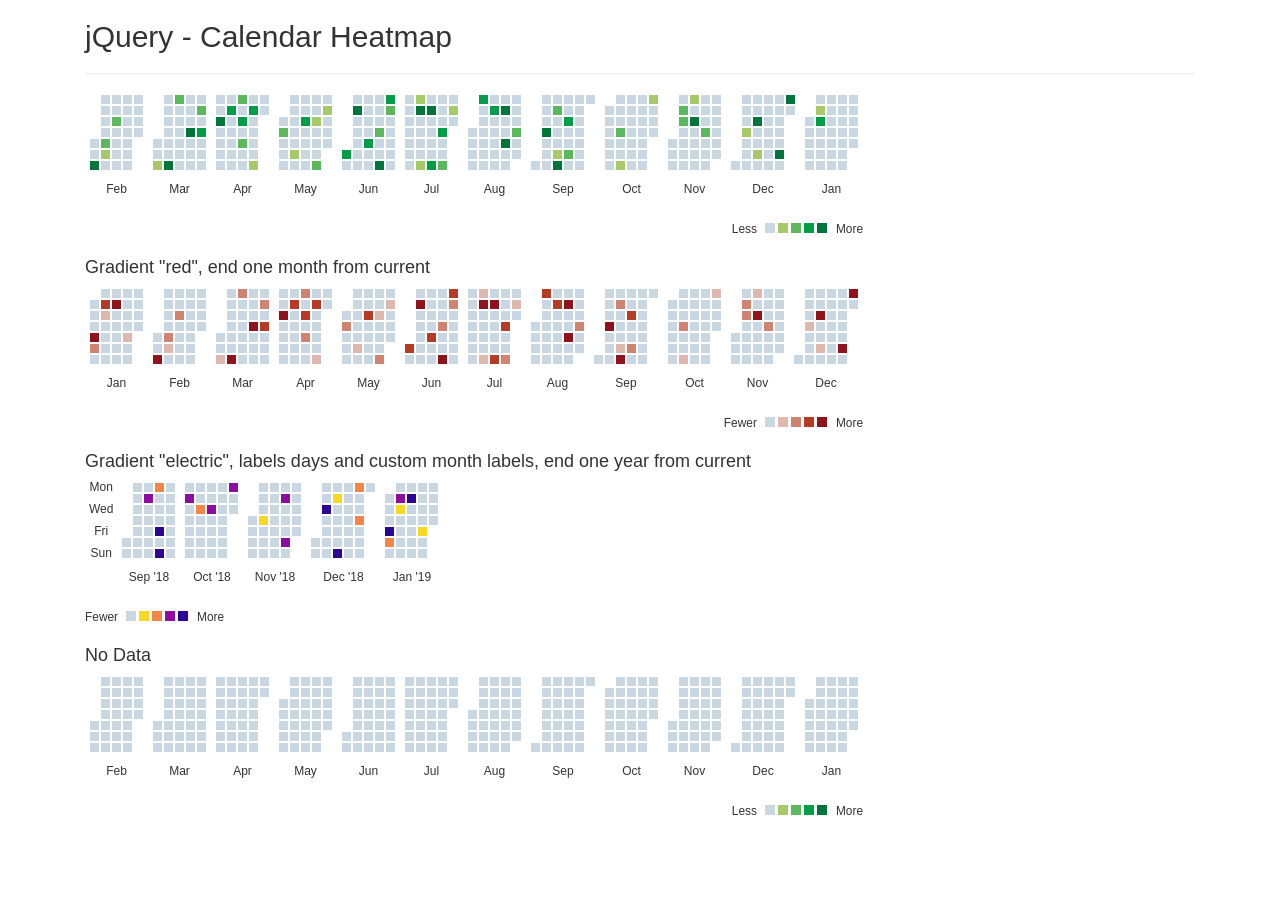
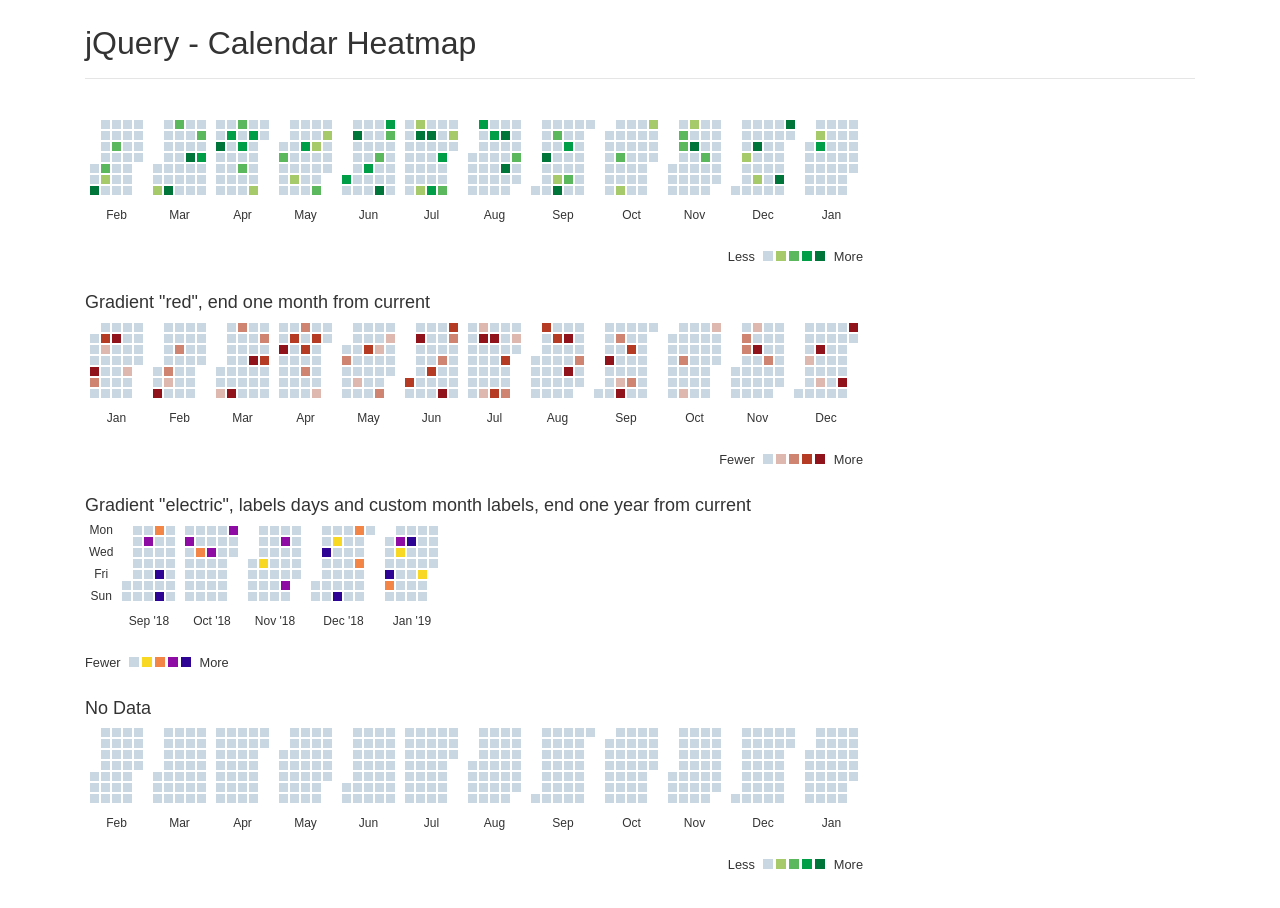
Before and after one commit to SeBassTian23/CalendarHeatmap, a website: page demo/index.html in a window 1280 px wide. Before the commit the page ends 840 px from the top, so only its background shows below. Drawn offline with nearby package versions, Linux system fonts and the light colour scheme.

Commit message:
update demo to bootstrap 4

```diff
--- a/demo/index.html
+++ b/demo/index.html
@@ -4,7 +4,7 @@
 <head>
 	<title>jQuery Calendar Heatmap</title>
 	<link rel="stylesheet" type="text/css" href="../dist/jquery.CalendarHeatmap.min.css">
-	<link rel="stylesheet" href="https://cdnjs.cloudflare.com/ajax/libs/twitter-bootstrap/3.3.7/css/bootstrap.min.css">
+	<link rel="stylesheet" href="https://stackpath.bootstrapcdn.com/bootstrap/4.4.1/css/bootstrap.min.css" integrity="sha384-Vkoo8x4CGsO3+Hhxv8T/Q5PaXtkKtu6ug5TOeNV6gBiFeWPGFN9MuhOf23Q9Ifjh" crossorigin="anonymous">
 	<style type="text/css">
 	body {
 		font-family:Arial, Helvetica, sans-serif;
@@ -14,29 +14,45 @@
 		font-size: 18px;
 	}
 	</style>
-	<script src="https://cdnjs.cloudflare.com/ajax/libs/jquery/2.1.4/jquery.min.js"></script>
-	<script src="https://cdnjs.cloudflare.com/ajax/libs/twitter-bootstrap/3.3.7/js/bootstrap.min.js"></script>
+	<script src="https://code.jquery.com/jquery-3.4.1.slim.min.js" integrity="sha384-J6qa4849blE2+poT4WnyKhv5vZF5SrPo0iEjwBvKU7imGFAV0wwj1yYfoRSJoZ+n" crossorigin="anonymous"></script>
+	<script src="https://cdn.jsdelivr.net/npm/popper.js@1.16.0/dist/umd/popper.min.js" integrity="sha384-Q6E9RHvbIyZFJoft+2mJbHaEWldlvI9IOYy5n3zV9zzTtmI3UksdQRVvoxMfooAo" crossorigin="anonymous"></script>
+	<script src="https://stackpath.bootstrapcdn.com/bootstrap/4.4.1/js/bootstrap.min.js" integrity="sha384-wfSDF2E50Y2D1uUdj0O3uMBJnjuUD4Ih7YwaYd1iqfktj0Uod8GCExl3Og8ifwB6" crossorigin="anonymous"></script>
 	<script src="https://cdnjs.cloudflare.com/ajax/libs/moment.js/2.24.0/moment.min.js"></script>
 	<script src="../dist/jquery.CalendarHeatmap.min.js"></script>
 </head>
 
 <body>
 	<div class="container">
-		<div class="col-md-12">
+		<div class="row my-4">
+			<div class="col">
 				<h2>jQuery - Calendar Heatmap</h2>
 				<hr>
 			</div>
-		<div class="col-md-12">
+		</div>
+		<div class="row my-4">
+			<div class="col">
 				<div id="heatmap-1"></div>
 			</div>
-		<div class="col-md-12">
+		</div>
+		<div class="row my-4">
+			<div class="col">
 				<div id="heatmap-2"></div>
 			</div>
-		<div class="col-md-12">
+		</div>
+		<div class="row my-4">
+			<div class="col">
 				<div id="heatmap-3"></div>
 			</div>
-		<div class="col-md-12">
+		</div>
+		<div class="row my-4">
+			<div class="col">
 				<div id="heatmap-4"></div>
+			</div>
+		</div>
+		<div class="row my-4">
+			<div class="col">
+				<div id="heatmap-5"></div>
+			</div>
 		</div>
 	</div>
 	<script>
```
Lines whose indentation alone changed are shown as unchanged.
